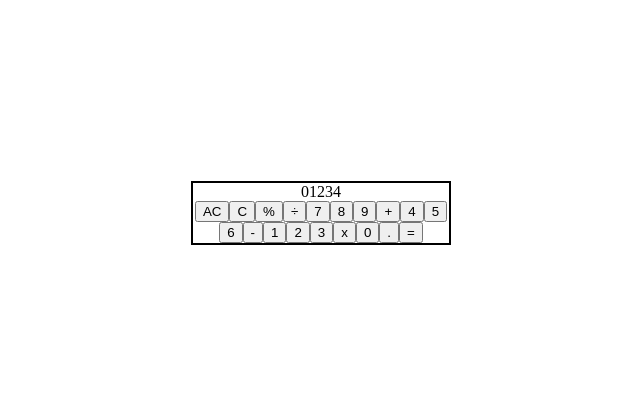
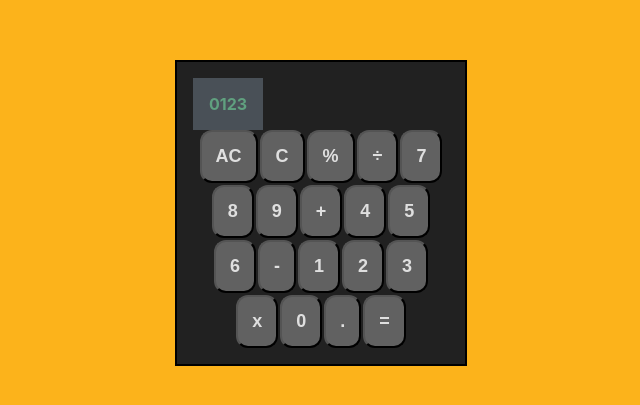
Before and after one commit to Yui9Guji/calculator, a plain HTML site: page index.html in a window 1280 px wide. Shown: the part 187-592 px from the top of the page, without its empty margins (319-959 px from the left). Drawn offline with Linux system fonts and the light colour scheme.

Commit message:
Styiling screen & display

```diff
--- a/index.html
+++ b/index.html
@@ -11,7 +11,11 @@
 
     <div class="calculator" style="border: 2px solid black">
 
-        <div class="screen">01234</div>
+        <div class="screen">
+
+            <div class="numbers">0123</div>
+
+        </div>
 
         <div class="tablet">
 
--- a/style.css
+++ b/style.css
@@ -8,18 +8,57 @@ body {
     display: flex;
     justify-content: center;
     align-items: center;
+
+    background-color: #fcb31b;
+    font-family: -apple-system, BlinkMacSystemFont,
+    'Segoe UI', Roboto, Oxygen, Ubuntu, Cantarell,
+    'Open Sans', 'Helvetica Neue', sans-serif;
+}
+
+button {
+    border-radius: 12px;
+    padding: 14px;
+    font-weight: bold;
+    background-color: #616161;
+    border-color: black;
+
+    display: flex;
+    /*text-align: center;*/
+    justify-content: center;
+    align-items: center;
+
+    color: #DFDFDF;
+    font-size: 18px;
 }
 
 .calculator {
     /*height: 50vh;*/
     max-width: 20vw;
+    padding: 16px;
 
     display: flex;
     flex: 1;
     flex-wrap: wrap;
 
-    justify-content: center;
-    align-items: center;
+    background-color: #212121;
+}
+
+.screen {
+
+    padding: 16px;
+    font-weight: bold;
+
+    display: flex;
+    justify-content: flex-end;
+
+    color: #60A07F;
+    background-color: #495057;
+
+}
+
+.numbers {
+    display: flex;
+    justify-content: flex-end;
 }
 
 .tablet {
@@ -27,4 +66,5 @@ body {
     justify-content: center;
     align-items: center;
     flex-wrap: wrap;
+    gap: 2px;
 }
```
